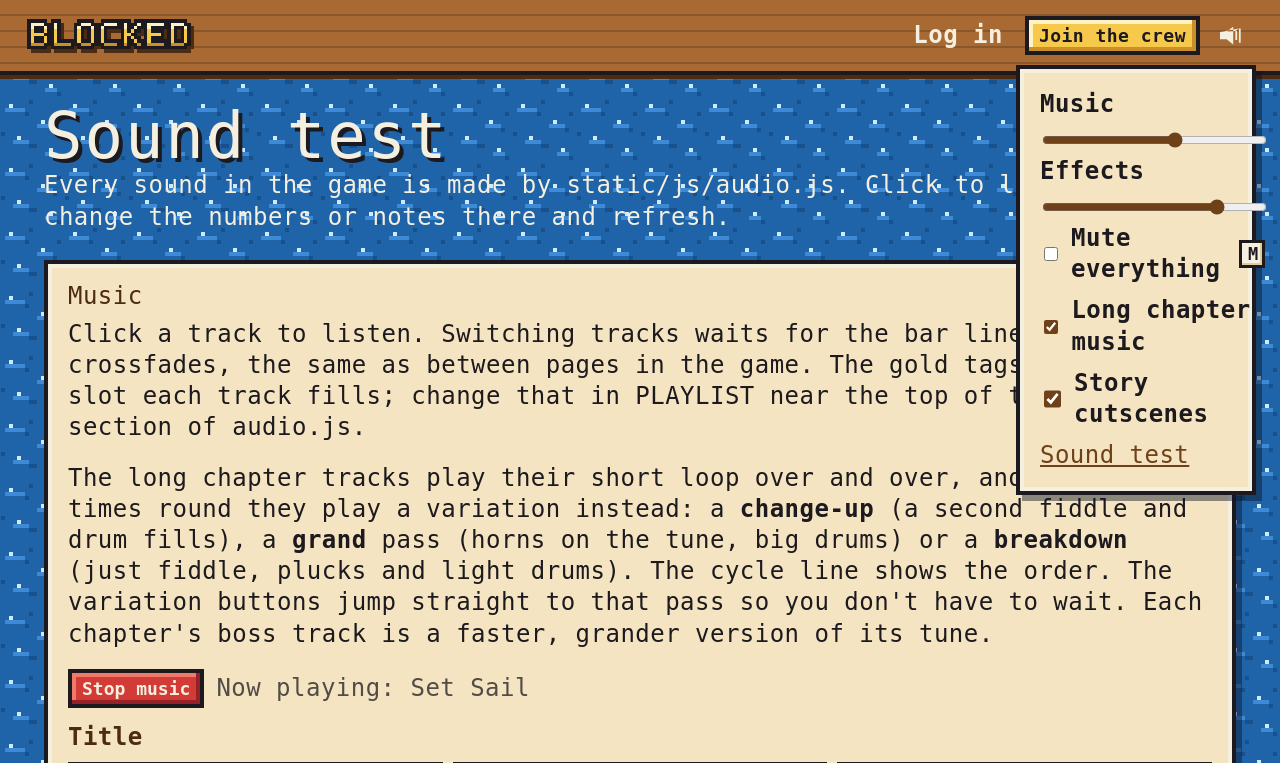
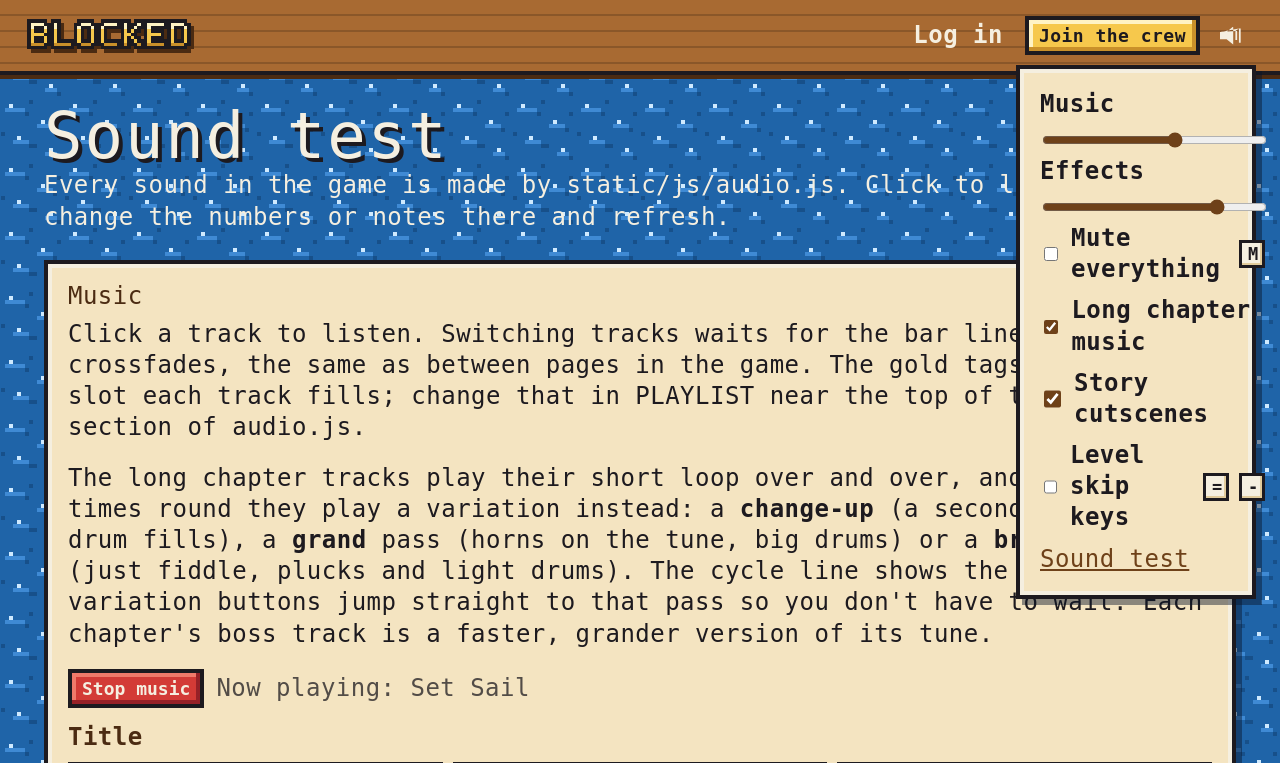
Before and after one commit to JackG-CIT/Blocked, a Flask app: page /sounds in a window 1280 px wide, after a click on "Sound settings". Shown: the top 763 px of the page. Run offline with Flask 3, Linux system fonts and the light colour scheme; some libraries are stand-ins or nearby versions; some web fonts are replaced.

Commit message:
Level skip keys option: = and - jump between voyage levels without recording anything
Co-Authored-By: Claude Opus 5.5 <noreply@anthropic.com>

```diff
--- a/app.py
+++ b/app.py
@@ -359,6 +359,7 @@ def play(level_id):
 
     next_url, place, music = None, None, 'voyage'
     room, flow, auto_advance, chapter_url, mid_chapter = 0, False, False, None, False
+    skip_urls = {'next': None, 'prev': None}
     story_extra = {}   # the story bits for voyage rooms (story.py, drawn by static/js/story.js)
     if level['in_campaign'] and level['published']:
         voyage = campaign()
@@ -380,6 +381,9 @@ def play(level_id):
         flow = request.args.get('flow') == '1' or level_id not in progress
         if i + 1 < len(ids):
             next_url = url_for('play', level_id=ids[i + 1], **({'flow': 1} if flow else {}))
+        # The level skip keys (a testing option in the speaker menu) go to the voyage's next and previous levels.
+        skip_urls = {'next': url_for('play', level_id=ids[i + 1]) if i + 1 < len(ids) else None,
+                     'prev': url_for('play', level_id=ids[i - 1]) if i else None}
         auto_advance = flow and mid_chapter and next_url is not None
         story_extra = voyage_story(voyage, i)
 
@@ -390,6 +394,7 @@ def play(level_id):
         'leaderboard': leaderboard(level_id),
         'completeUrl': url_for('complete_level', level_id=level_id),
         'nextUrl': next_url,
+        'skipUrls': skip_urls,
         'homeUrl': url_for('index'),
         'chapterUrl': chapter_url,
         'room': room,
--- a/static/js/soundmenu.js
+++ b/static/js/soundmenu.js
@@ -10,6 +10,10 @@
     // Story cutscenes on or off (story.js reads the same key). Kept in the browser.
     const scenes = document.getElementById("storyScenes");
     const SCENES_KEY = "blocked-scenes";
+    // Level skip keys (for testing): = and - on a level jump forwards and backwards (play.js, standalone.js).
+    const skipKeys = document.getElementById("skipKeys");
+    const SKIP_KEY = "blocked-skipkeys";
+    const skipOn = () => { try { return localStorage.getItem(SKIP_KEY) === "on"; } catch (e) { return false; } };
     const scenesOn = () => { try { return localStorage.getItem(SCENES_KEY) !== "off"; } catch (e) { return true; } };
     function sync() {
         const s = S.settings;
@@ -18,6 +22,7 @@
         mute.checked = s.muted;
         if (longMusic) longMusic.checked = s.longMusic !== false;
         if (scenes) scenes.checked = scenesOn();
+        if (skipKeys) skipKeys.checked = skipOn();
         toggle.classList.toggle("muted", s.muted);
     }
     sync();
@@ -35,6 +40,9 @@
     mute.addEventListener("change", () => { S.set("muted", mute.checked); sync(); });
     // Long, layered chapter tracks, or the short loops. Takes effect straight away.
     if (longMusic) longMusic.addEventListener("change", () => { S.set("longMusic", longMusic.checked); sync(); });
+    if (skipKeys) skipKeys.addEventListener("change", () => {
+        try { localStorage.setItem(SKIP_KEY, skipKeys.checked ? "on" : "off"); } catch (e) { /* storage blocked */ }
+    });
     if (scenes) scenes.addEventListener("change", () => {
         try { localStorage.setItem(SCENES_KEY, scenes.checked ? "on" : "off"); } catch (e) { /* storage blocked */ }
     });
--- a/templates/_sound_menu.html
+++ b/templates/_sound_menu.html
@@ -12,6 +12,7 @@
         <label class="check"><input type="checkbox" id="muteAll"> Mute everything <kbd>M</kbd></label>
         <label class="check" title="Off: the shorter chapter loops instead of the long tracks that build up room by room"><input type="checkbox" id="longMusic"> Long chapter music</label>
         <label class="check" title="Off: no cutscenes or chapter title cards. You can still watch them again from the map."><input type="checkbox" id="storyScenes"> Story cutscenes</label>
+        <label class="check" title="For testing: on a level, = jumps to the next level and - to the one before. Skipping doesn't count as clearing a level."><input type="checkbox" id="skipKeys"> Level skip keys <kbd>=</kbd> <kbd>-</kbd></label>
         {% if test_link %}<a href="{{ test_link }}">Sound test</a>{% endif %}
         {% if test_screen %}<a href="#" data-go="{{ test_screen }}">Sound test</a>{% endif %}
     </div>
```
Also changed, not shown: static/js/play.js (+14 -0 lines), static/standalone/standalone.js (+16 -2 lines), README.md.
